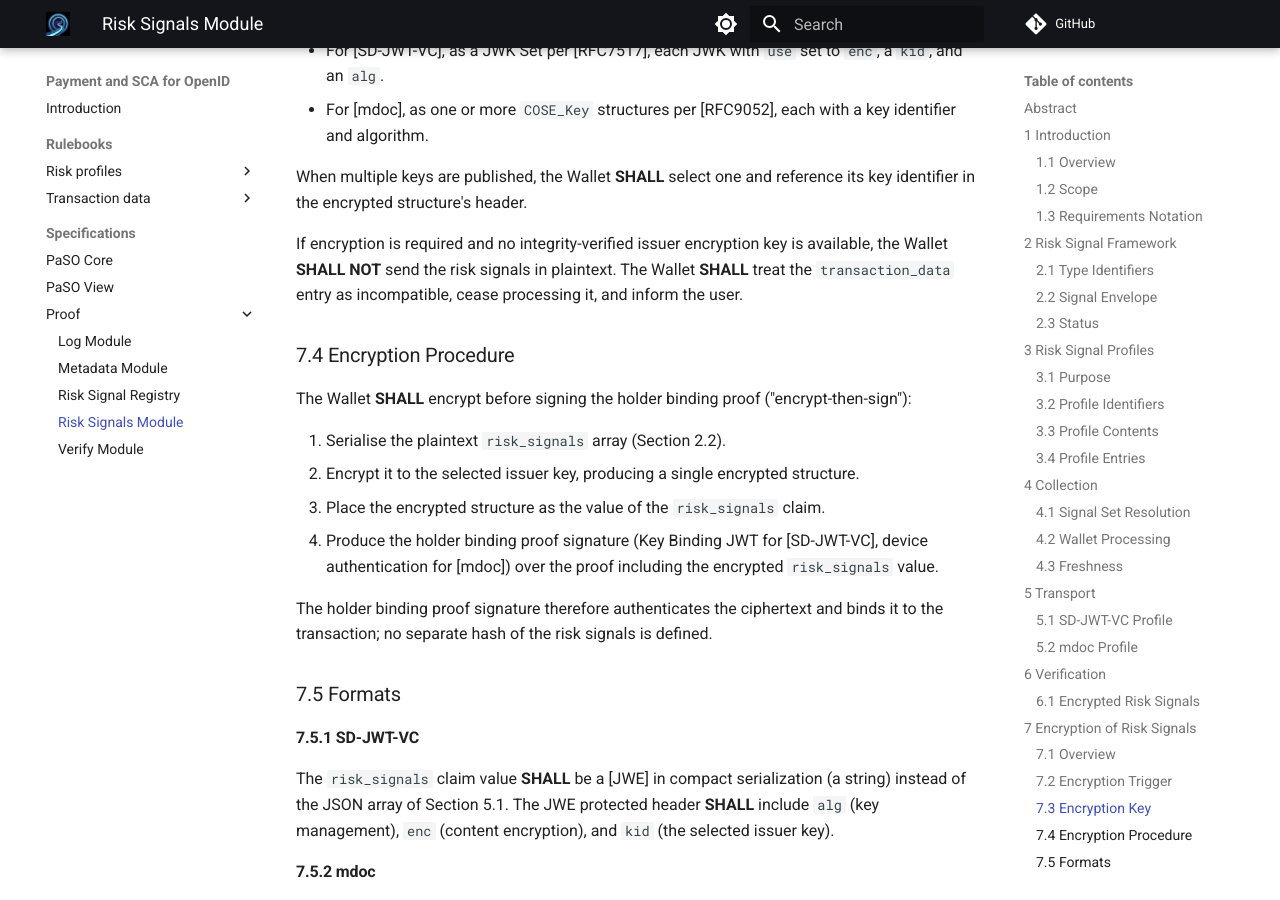
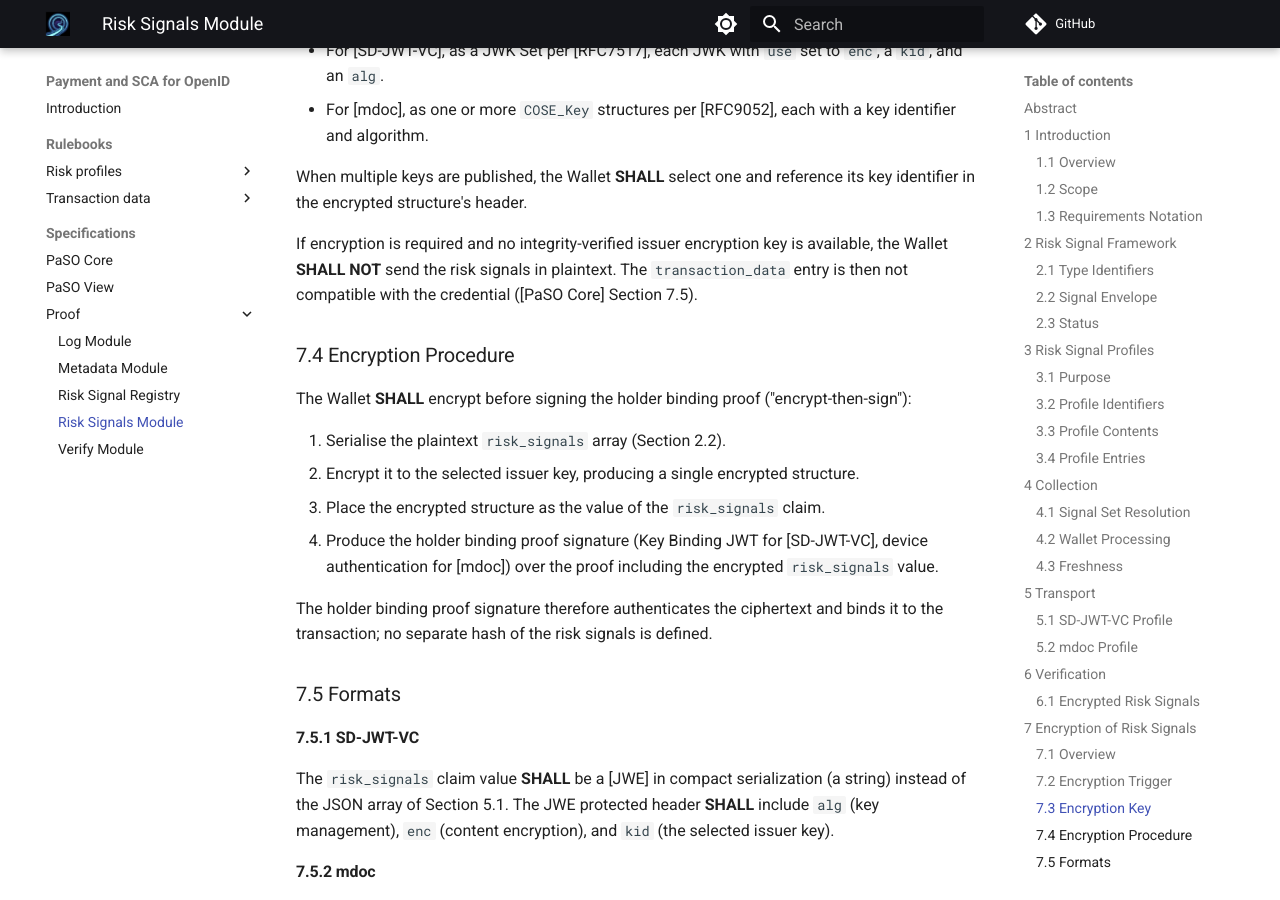
Before and after one commit to APTITUDE-Consortium/payments-and-sca-for-openid, an MkDocs documentation site: the page built from docs/specifications/proof/paso-proof-risk-signals.md, in a window 1280 px wide and 900 px high, scrolled down 9724 px. Built offline with MkDocs 1.6.1 and Material for MkDocs 9.7.7, drawn with Linux system fonts in a browser that asks for light colours; comment, search, counter and statistics services are not loaded; the version menu is left out.

Commit message:
docs: risk signals make a missing encryption key entry-level

```diff
--- a/docs/specifications/proof/paso-proof-risk-signals.md
+++ b/docs/specifications/proof/paso-proof-risk-signals.md
@@ -238,7 +238,7 @@ The issuer publishes one or more encryption keys under the `risk_signals_encrypt
 
 When multiple keys are published, the Wallet **SHALL** select one and reference its key identifier in the encrypted structure's header.
 
-If encryption is required and no integrity-verified issuer encryption key is available, the Wallet **SHALL NOT** send the risk signals in plaintext. The Wallet **SHALL** treat the `transaction_data` entry as incompatible, cease processing it, and inform the user.
+If encryption is required and no integrity-verified issuer encryption key is available, the Wallet **SHALL NOT** send the risk signals in plaintext. The `transaction_data` entry is then not compatible with the credential ([PaSO Core] Section 7.5).
 
 ### 7.4 Encryption Procedure
 
```
